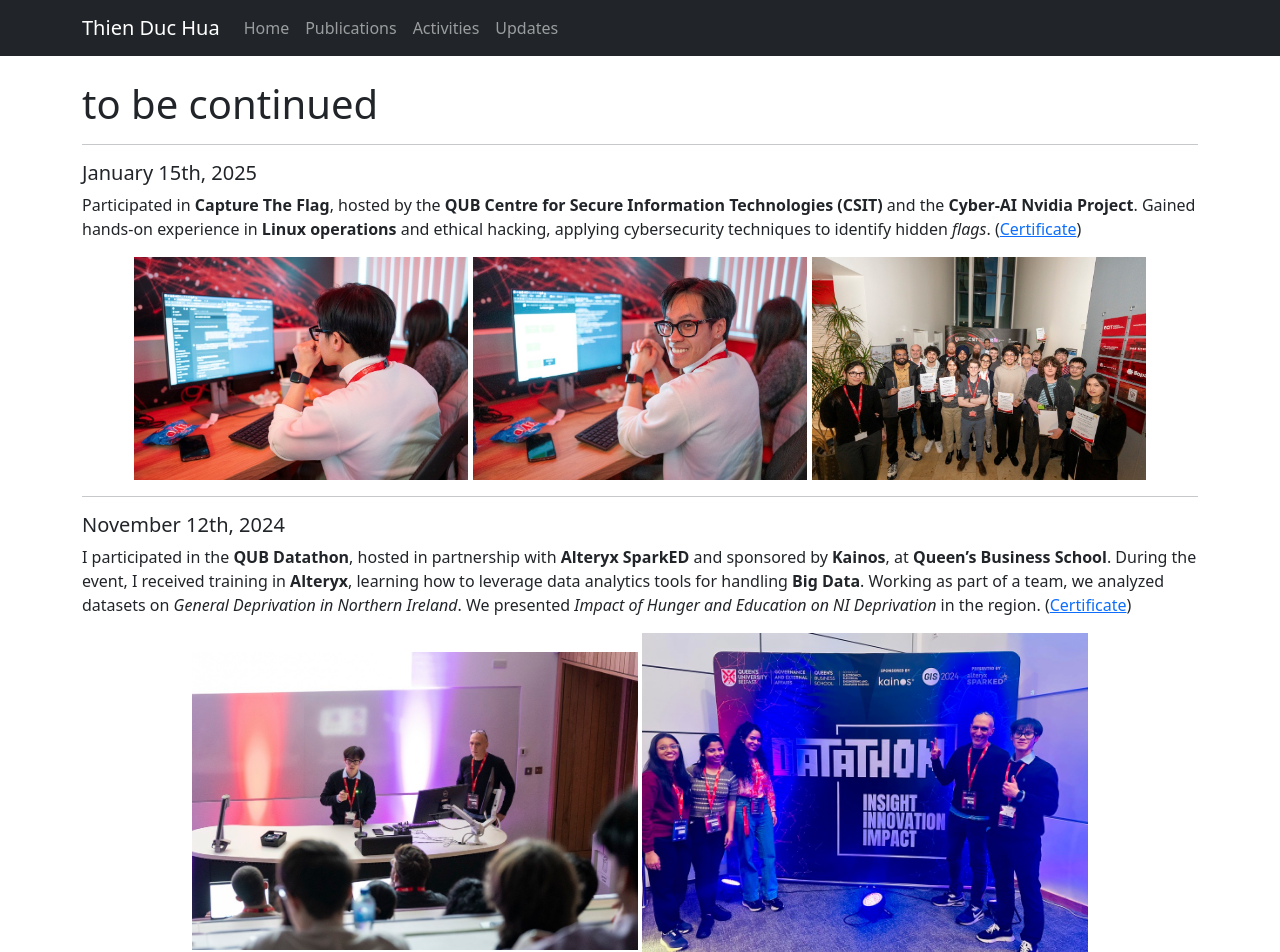
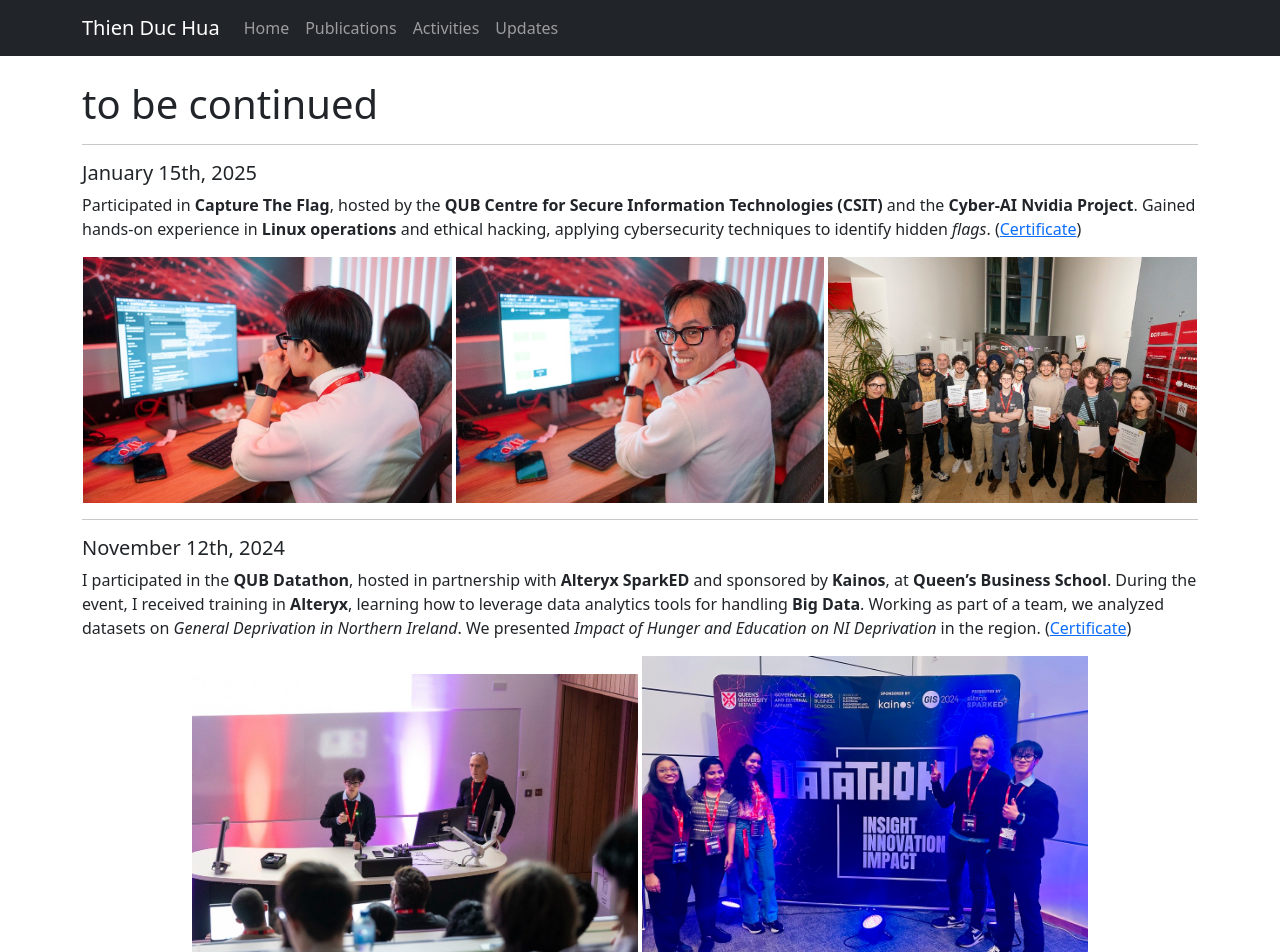
Before and after one commit to thienduchua/thienduchua.github.io, a Jekyll site: the page built from updates.md, in a window 1280 px wide. Shown: the top 952 px of the page. Built offline with Jekyll 4.4.1, drawn with Linux system fonts in a browser that asks for light colours.

Commit message:
Update updates.md

```diff
--- a/updates.md
+++ b/updates.md
@@ -10,9 +10,9 @@ title: Updates
 ##### January 15th, 2025
 Participated in **Capture The Flag**, hosted by the **QUB Centre for Secure Information Technologies (CSIT)** and the **Cyber-AI Nvidia Project**. Gained hands-on experience in **Linux operations** and ethical hacking, applying cybersecurity techniques to identify hidden *flags*. ([Certificate](https://drive.google.com/file/d/1dfAe-reBrLeptwaI5z4wB1ufGahwsJIf/view))
 <div align="center">
-    <img src="/assets/ctf_1.jpg" alt="1" width="30%">
-    <img src="/assets/ctf_2.jpg" alt="2" width="30%">
-    <img src="/assets/ctf_3.jpg" alt="3" width="30%">
+    <img src="/assets/ctf_1.jpg" alt="1" width="33%">
+    <img src="/assets/ctf_2.jpg" alt="2" width="33%">
+    <img src="/assets/ctf_3.jpg" alt="3" width="33%">
 </div>
 
 ---
@@ -32,6 +32,7 @@ I participated in the **QUB Datathon**, hosted in partnership with **Alteryx Spa
 
 Attended **2024 IEEE WCNC Conference** with my supervisors and part of our research team.
 <div align="center">
-    <img src="/assets/wcnc24_1.jpg" alt="supervisors" width="40%">
+    <img src="/assets/wcnc24_1.jpg" alt="supervisors" width="32%">
     <img src="/assets/wcnc24_2.jpg" alt="teammates" width="40%">
+    <img src="/assets/wcnc24_3.jpg" alt="teammates" width="40%">
 </div>
```
